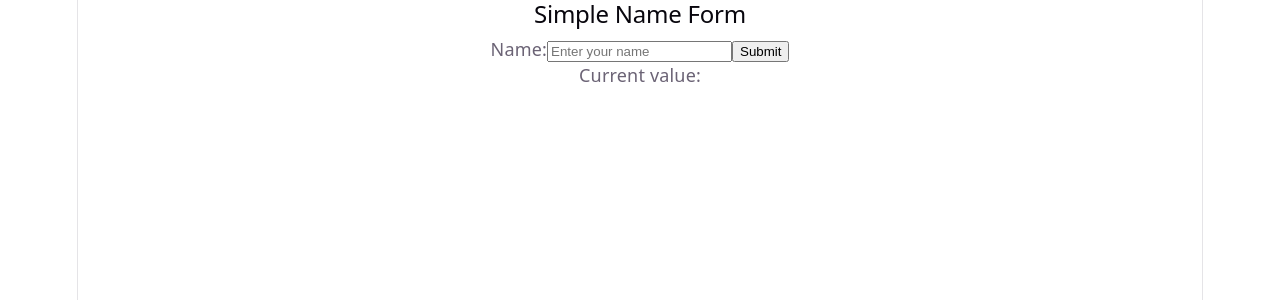
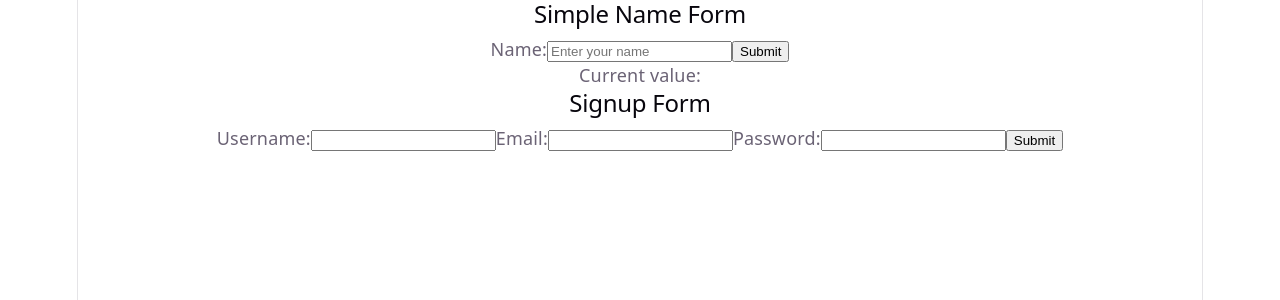
Before and after one commit to gayanar02/SW_CSE_B1.4_Internship-, a React (Vite) app in the folder day/day 14/my-react-app/: page / in a window 1280 px wide. Shown: the top 300 px of the page. Built offline with nearby package versions, Linux system fonts and the light colour scheme.

Commit message:
form two

```diff
--- a/day/day 14/my-react-app/src/App.jsx
+++ b/day/day 14/my-react-app/src/App.jsx
@@ -6,6 +6,7 @@
 import UserListHook from "./components/HookTwo";
 import ThemedProviderDemo from "./components/HookThree";
 import SimpleNameForm from "./components/FormOne";
+import SignupForm from "./components/FormTwo";
 function App() {
 
 
@@ -18,6 +19,7 @@
       { /*<UserListHook/>*/}
       { /*<ThemedProviderDemo/>*/}
       <SimpleNameForm />
+      <SignupForm />
     </>
   )
 }
--- /dev/null
+++ b/day/day 14/my-react-app/src/components/FormTwo.jsx
@@ -0,0 +1,72 @@
+import { useState } from "react";
+
+// SignupForm demonstrates:
+// - Multiple controlled inputs in one form
+// - Using one state object for all fields
+// - Updating fields using name and value
+function SignupForm() {
+  // Single state object for all form fields
+  const [formData, setFormData] = useState({
+    username: "",
+    email: "",
+    password: "",
+  });
+
+  // Generic change handler for all inputs
+  function handleChange(event) {
+    const { name, value } = event.target;
+
+    // Update only the field that changed
+    setFormData((prev) => ({
+      ...prev,
+      [name]: value,
+    }));
+  }
+
+  // Handle form submission
+  function handleSubmit(event) {
+    event.preventDefault();
+    console.log("Form submitted:", formData);
+    alert("Form submitted (check console for data)");
+  }
+
+  return (
+    <form className="form-box" onSubmit={handleSubmit}>
+      <h2>Signup Form</h2>
+
+      <label>
+        Username:
+        <input
+          type="text"
+          name="username"
+          value={formData.username}
+          onChange={handleChange}
+        />
+      </label>
+
+      <label>
+        Email:
+        <input
+          type="email"
+          name="email"
+          value={formData.email}
+          onChange={handleChange}
+        />
+      </label>
+
+      <label>
+        Password:
+        <input
+          type="password"
+          name="password"
+          value={formData.password}
+          onChange={handleChange}
+        />
+      </label>
+
+      <button type="submit">Submit</button>
+    </form>
+  );
+}
+
+export default SignupForm;
```
